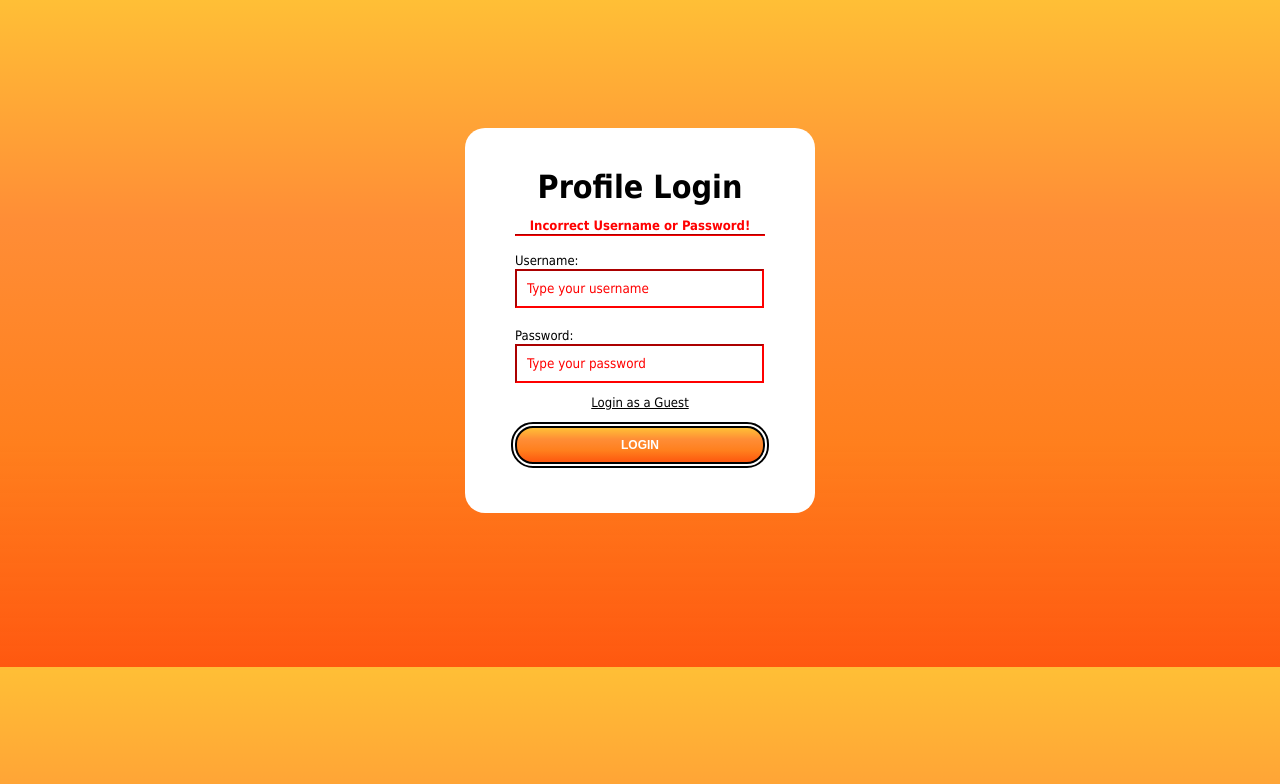
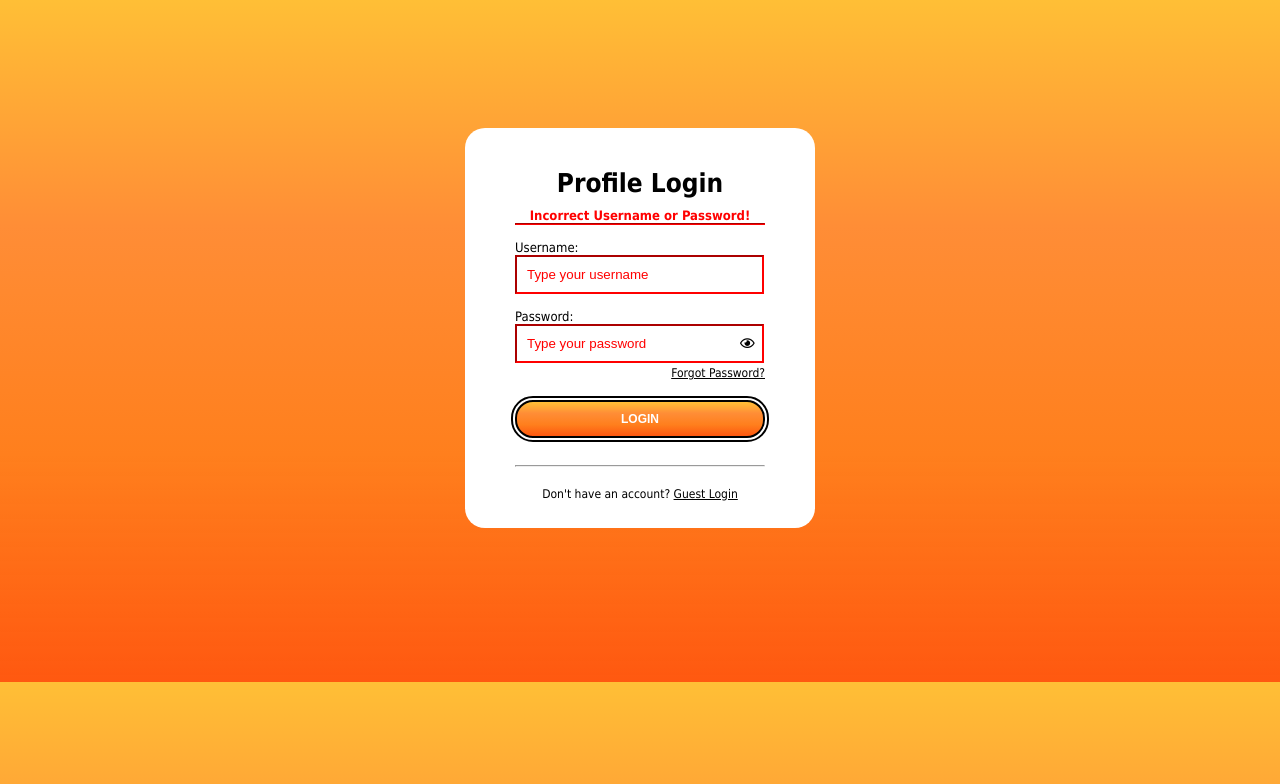
Before and after one commit to AidenWalmer/Calorie_Counter_Website, a plain HTML site: page web/login.html in a window 1280 px wide. Both pictures are taken after a click on the button "LOGIN". Drawn offline with Linux system fonts and the light colour scheme.

Commit message:
Major improvments to login page and fixed img placement

```diff
--- a/web/login.html
+++ b/web/login.html
@@ -6,15 +6,16 @@
     <meta http-equiv="X-UA-Compatible" content="IE=edge">
     <meta name="viewport" content="width=device-width, initial-scale=1.0">
     <title>Calorie Counter Login</title>
+    <link rel="Calorie Counter Icon" href="../web/images/Calorie_Counter_Symbol_CU.png">
+    <link rel="stylesheet" href="https://cdnjs.cloudflare.com/ajax/libs/font-awesome/5.13.0/css/all.min.css">
     <link rel="stylesheet" href="login_styles.css">
     <script src="login_func.js"></script>
-
 </head>
 
 <body>
     <div id="main">
         <h1>Profile Login</h1>
-            <div id="errorDiv" class="hidden">
+            <div id="error-div" class="hidden">
                 <label>Incorrect Username or Password!<hr id="errorHr"></label>
             </div>
         <label id="usernameLabel">Username:</label><br>
@@ -22,14 +23,25 @@
         <br>
         <br>
         <label id="passwordLabel">Password:</label><br>
-        <input id="password" type="password" placeholder="Type your password">
-        <br>
-        <div id="memberDiv">
+        <div id="password-div">
+            <input id="password" type="password" placeholder="Type your password">
+            <i class="far fa-eye" id="togglePassword"></i>
+        </div>
+        <div id="forgot-div">
+            <a id="forgot"
+                href="file:///C:/xampp/htdocs/capstone/Calorie_Counter_Website/web/index.html">
+                Forgot Password?
+            </a>
+        </div>
+        <button>LOGIN</button>
+        <hr>
+        <div id="guest-div">
+            <p id="account">Don't have an account?</p>
             <a id="member"
                 href="file:///C:/xampp/htdocs/capstone/Calorie_Counter_Website/web/index.html">
-                Login as a Guest</a>
+                Guest Login
+            </a>
         </div>
-        <button>LOGIN</button>
     </div>
 </body>
 
--- a/web/login_func.js
+++ b/web/login_func.js
@@ -14,6 +14,17 @@ function init() {
     /* Button Color Changes */
     btnElement.addEventListener('mousemove', () => {        // when hovering over the button, perform hover color change
        btnElement.classList.add('hover');
+    });
+
+
+    const togglePassword = document.getElementById('togglePassword');
+    const password = document.getElementById('password');
+    togglePassword.addEventListener('click', () => {
+        // toggle the type attribute
+        const type = password.getAttribute('type') === 'password' ? 'text' : 'password';
+        password.setAttribute('type', type);
+        // toggle the eye slash icon
+        togglePassword.classList.toggle('fa-eye-slash');
     });
 
     /* Store values of username and password then prompt the login function  */
@@ -49,7 +60,7 @@ function loginStatus() {
     else {
         console.log('Incorrect username and password!');
         // Error Message reveal
-        let errorDiv = document.getElementById("errorDiv");
+        let errorDiv = document.getElementById("error-div");
         errorDiv.classList.remove("hidden");
 
         // Red styliziation around username/password field
@@ -64,5 +75,8 @@ function loginStatus() {
         }
         `;
         document.head.appendChild(style);
+
+        // Clear Password Field
+        document.getElementById('password').value = '';
     }
 }
--- a/web/login_styles.css
+++ b/web/login_styles.css
@@ -1,6 +1,7 @@
 /* Background Attributes */
 body {
     background-image: linear-gradient(#ffbf36, #ff8d36, #ff7f1d, #ff4d00ef);
+    margin: 0%
 }
 
 /* Main Div Attributes */
@@ -8,20 +9,21 @@ body {
     background-color: white;
     width: 250px;
     height: 375px;
+    font-family: Tahoma, Verdana, sans-serif;
+    font-size: 13px;
 
     border-radius: 20px;            /* add border curvature */
     margin: auto;                   /* center div */
     margin-top: 10%;                /* add extra space from top of page (center to screen) */
     margin-bottom: 12%;             /* add extra space from the bottom of page (center to screen) */
 
-    padding-bottom: 10px;           /* add extra white space between button and div border */
+    padding-bottom: 25px;           /* add extra white space between button and div border */
     padding-left: 50px;             /* white space between div contents and div border */
     padding-right: 50px;            /* white space between div contents and div border */
 }
 
 /* Login Header Attributes */
 h1 {
-    font-family: Tahoma, Verdana, sans-serif;
     text-align: center;             /* center h1 text */
     padding-top: 40px;              /* add extra space between top of the oage and LOGIN */
     margin-bottom: 30px;            /* add extra space between LOGIN and username box */
@@ -29,26 +31,34 @@ h1 {
 
 /* Input Boxes Attributes */
 input {
-    font-family: Tahoma, Verdana, sans-serif;
     width: 225px;                   /* width of the input boxes */
     padding: 10px;                  /* white space between input text and border */
 }
 
-/* Username and Password label Attributes */
-label {
-    font-family: Tahoma, Verdana, sans-serif;
-    font-size: 13px;
+/* Toggle Password Icon Position */
+#togglePassword {
+    position: relative;
+    right: -225px;
+    top: -27px;
 }
 
-/* Hyperlink Attributes */
-#member {
-    font-family: Tahoma, Verdana, sans-serif;
-    font-size: 13px;
+/* Forgot Password Div Attributes */
+#forgot-div {
+    font-size: 12px;
+    margin-top: -12px;
+    margin-bottom: 10px;
+    text-align: right;
 }
 
-#memberDiv {
-    margin-top: 10px;
-    margin-bottom: 15px;
+/* Account <p> Tag Text */
+#account {
+    display: inline
+}
+
+/* Guest Sign In Div Attributes */
+#guest-div {
+    font-size: 12px;
+    margin-top: 20px;
     text-align: center;
 }
 
@@ -66,6 +76,9 @@ button {
     font-size: 12px;
     font-weight: bold;
     text-align: center;
+
+    margin-top: 10px;
+    margin-bottom: 20px;
 
     border: 2px solid black;
     border-radius: 18px;
@@ -93,7 +106,7 @@ button:focus {
 }
 
 /* Error Div Attributes */
-#errorDiv {
+#error-div {
     color: red;
     font-weight: bold;
     text-align: center;
@@ -112,10 +125,6 @@ button:focus {
     display: none;
 }
 
-body {
-    margin: 0%;
-}
-
 @media only screen and (max-width: 400px) {
     /* For mobile phones: */
     #main {
--- a/web/main_styles.css
+++ b/web/main_styles.css
@@ -2,7 +2,7 @@
 body {
     text-align: center;
     background-image: linear-gradient(#ffbf36, #ff8d36, #ff7f1d, #ff4d00ef);
-    margin: auto;
+    margin: 0%;
     font-family: Tahoma, Verdana, sans-serif;
 }
 
```
